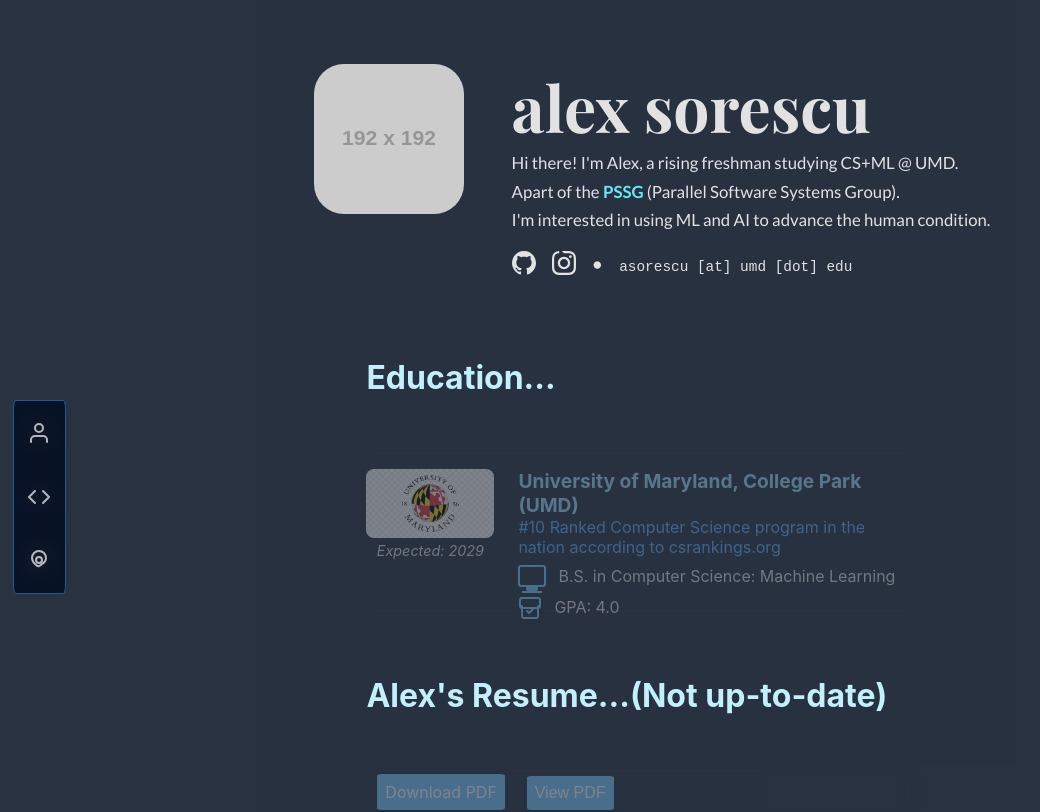
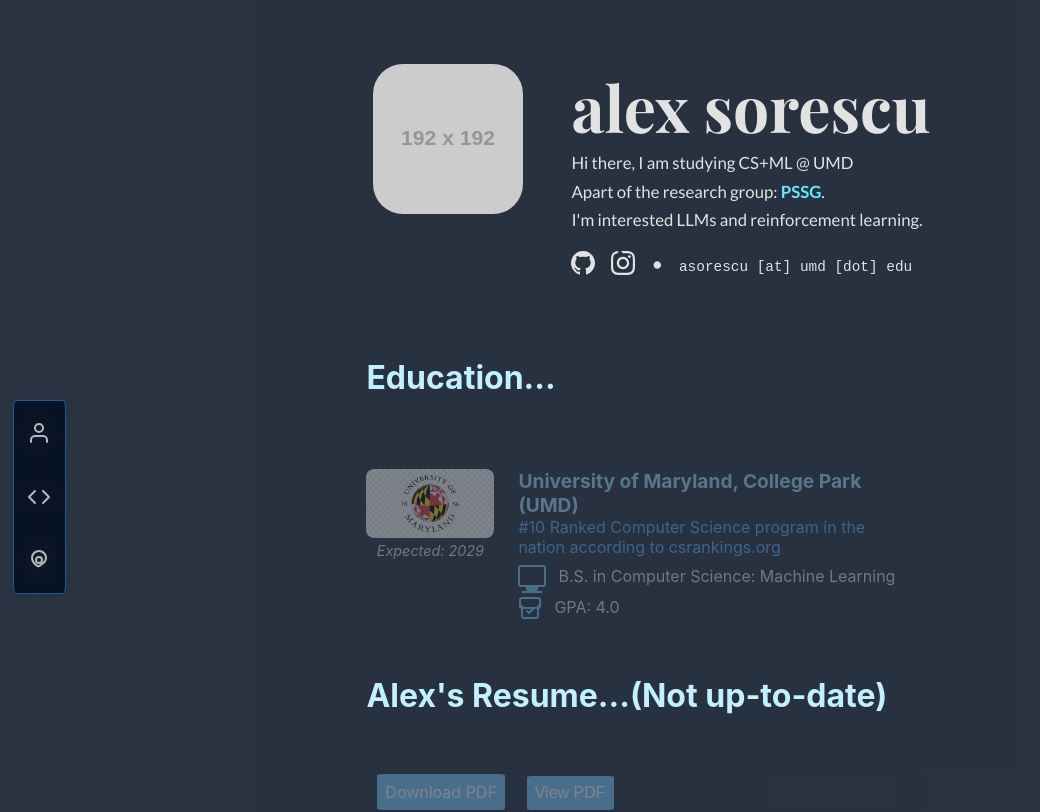
Before and after one commit to asor-1/personal_website, a React (Create React App) app: page /About in a window 1280 px wide. Shown: the top 812 px of the page, without its empty margins (0-1040 px from the left). Built offline with nearby package versions, Linux system fonts and the light colour scheme.

Commit message:
idek anymore

```diff
--- a/src/components/container.js
+++ b/src/components/container.js
@@ -40,9 +40,9 @@
                 <div className="info-text">
                     <h1 className="name-heading">alex sorescu</h1>
                     <p className="bio">
-                        Hi there! I'm Alex, a rising freshman studying CS+ML @ UMD.<br />
-                        Apart of the <a href="https://pssg.cs.umd.edu/" target="_blank" rel="noopener noreferrer" className="bio-link">PSSG</a> (Parallel Software Systems Group).<br />
-                        I'm interested in using ML and AI to advance the human condition.
+                        Hi there, I am studying CS+ML @ UMD<br />
+                        Apart of the research group: <a href="https://pssg.cs.umd.edu/" target="_blank" rel="noopener noreferrer" className="bio-link">PSSG</a>.<br />
+                        I'm interested LLMs and reinforcement learning.
                     </p>
                     <div className="contact-info">
                          <a href="https://github.com/asor-1" title="Visit My GitHub" target="_blank" rel="noopener noreferrer" className="social-icon-link">
--- a/src/pages/About.js
+++ b/src/pages/About.js
@@ -1,4 +1,5 @@
-import React, { useState, useContext } from 'react';
+import React, { useState, useContext, useEffect } from 'react';
+import { useLocation } from 'react-router-dom';
 import '../css_pages/about.css';
 import { ThemeContext } from '../context/themeContext';
 import resume from '../assets/alexs_resume.pdf';
@@ -9,7 +10,19 @@
 const Home = () => {
     const [showPdf, setShowPdf] = useState(false);
     const { theme } = useContext(ThemeContext);
-    // GPA Icon Component
+    const location = useLocation();
+
+    // Scroll to section if URL has a hash (like #education-section)
+    useEffect(() => {
+        const hash = location.hash;
+        if (hash) {
+            const element = document.querySelector(hash);
+            if (element) {
+                element.scrollIntoView({ behavior: 'smooth' });
+            }
+        }
+    }, [location]);
+
     const GpaIcon = () => (
         <svg xmlns="http://www.w3.org/2000/svg" width="24" height="24" viewBox="0 0 24 24" fill="none" stroke="currentColor" strokeWidth="2" strokeLinecap="round" strokeLinejoin="round" className="gpa-icon">
             <path d="M4 3h16a2 2 0 0 1 2 2v6a2 2 0 0 1-2 2H4a2 2 0 0 1-2-2V5a2 2 0 0 1 2-2z"></path>
@@ -18,10 +31,8 @@
         </svg>
     );
 
-
     return (
         <div className={`home-container ${theme}`}>
-
             <Navbar />
 
             <div className="bg-gray-900 min-h-screen flex items-center justify-center p-4">
@@ -128,7 +139,6 @@
                         <div className='major-info'>
                             <p>Research presented at the National University of Singapore and Genome Institute of Singapore (a national initiative under Singapore’s Agency for Science).</p>
                         </div>
-
                         <p className='other-exp'>Prof. Yogesh Goyal</p>
                     </div>
                 </div>
@@ -147,7 +157,6 @@
                             <span className="computer-icon"></span>
                             <p>Currently, we are testing an algorithm we built to identify pockets and cavities across multiple frames of the protein to see where pockets stay the same and where they disappear.</p>
                         </div>
-
                         <p className='other-exp'>Prof. Ao Ma</p>
                         <p className='other-exp'>Dr. Hui Li</p>
                     </div>
```
Lines whose indentation alone changed are shown as unchanged.
